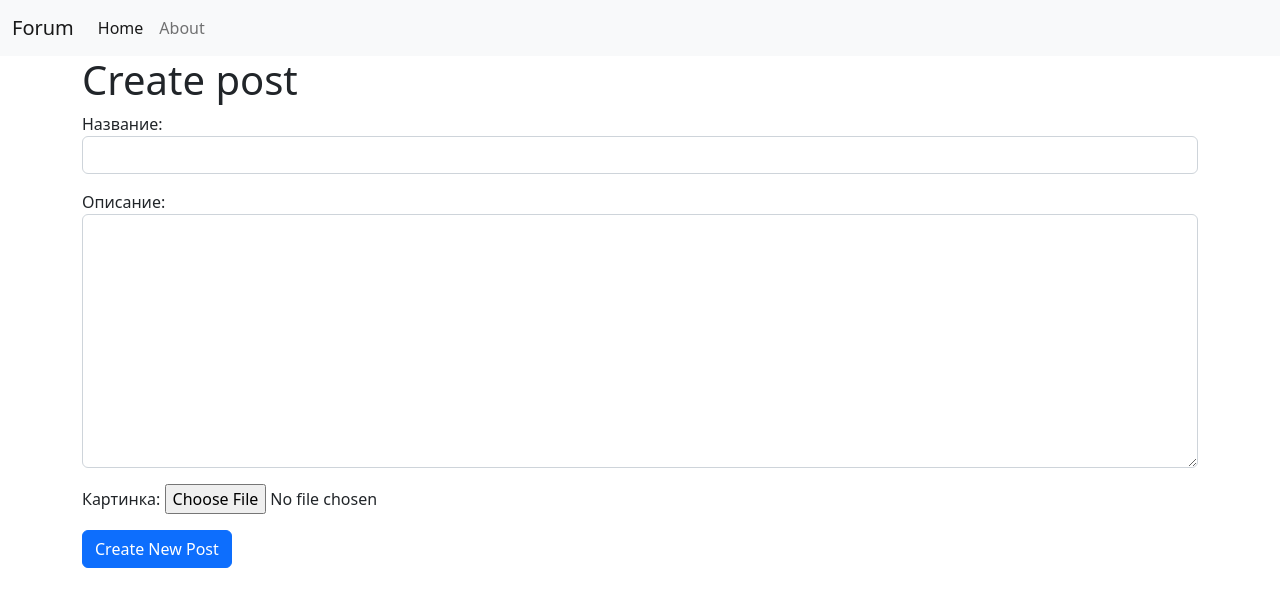
After one commit to FarhatN/Django_Forum, a Django app: page /create_post in a window 1280 px wide. The commit adds this page. Shown: the top 607 px of the page. Run offline with Django 4.2, Linux system fonts and the light colour scheme.

Commit message:
добавлена функциональность для постов и комментариев

```diff
--- /dev/null
+++ b/service/forms.py
@@ -0,0 +1,20 @@
+from django.forms import ModelForm, fields, widgets
+from .models import Post, Comment
+from django import forms
+
+class PostForm(ModelForm):
+    class Meta:
+        model = Post
+        fields = '__all__'
+        widgets = {
+            'title': forms.TextInput(attrs={'class':'form-control'}),
+            'description': forms.Textarea(attrs={'class':'form-control'}),
+        }
+
+class CommentForm(ModelForm):
+    class Meta:
+        model = Comment
+        fields = ['description']
+        widgets = {
+            'description': forms.Textarea(attrs={'class':'form-control'}),
+        }
--- a/service/models.py
+++ b/service/models.py
@@ -1,23 +1,28 @@
-from tkinter import CASCADE
-from turtle import title
 from django.db import models
+from django.urls import reverse
 
 class Post(models.Model):
 
     title = models.CharField(verbose_name='название', max_length=100)
-    descriptions = models.TextField(verbose_name='описание', null=True, blank=True)
-    image = models.ImageField(verbose_name='картинка')
+    description = models.TextField(verbose_name='описание', null=True, blank=True)
+    image = models.ImageField(verbose_name='картинка', null=True, blank=True)
     created_at = models.DateTimeField(verbose_name='дата создания', auto_now_add=True)
     updated_at = models.DateTimeField(verbose_name='дата изменения', auto_now=True)
 
     def __str__(self):
         return f'{self.title}'
 
+    def get_absolute_url(self):
+        return reverse('index')
+
 class Comment(models.Model):
 
-    descriptions = models.TextField(verbose_name='описание', null=True, blank=True)
+    description = models.TextField(verbose_name='описание', null=True, blank=True)
     post = models.ForeignKey(Post, related_name='comments', on_delete=models.CASCADE)
     created_at = models.DateTimeField(verbose_name='дата создания', auto_now_add=True)
 
     def __str__(self):
-        return f'{self.descriptions}'
+        return f'{self.description}'
+
+    def get_absolute_url(self):
+        return reverse('index')
--- a/service/urls.py
+++ b/service/urls.py
@@ -2,6 +2,11 @@ from django.urls import path
 from service import views
 
 urlpatterns = [
-    path('', views.index, name='index'),
+    path('', views.PostsView.as_view(), name='index'),
+    path('post/<int:pk>', views.DetailPostView.as_view(), name='detail_post'),
+    path('create_post', views.CreatePostView.as_view(), name='create_post'),
+    path('update_post/<int:pk>', views.UpdatePostView.as_view(), name='update_post'),
+    path('delete_post/<int:pk>', views.DeletePostView.as_view(), name='delete_post'),
+    path('post/<int:pk>/add_comment', views.AddCommentView.as_view(), name='add_comment'),
     path('about', views.about, name='about'),
 ]
--- a/service/views.py
+++ b/service/views.py
@@ -1,8 +1,44 @@
 from django.shortcuts import render, redirect
 from service.models import Post, Comment
+from django.views.generic import ListView, DetailView, CreateView, UpdateView, DeleteView
+from .forms import PostForm, CommentForm
+from django.urls import reverse_lazy
 
 def index(req):
     return render(req, 'index.html')
 
 def about(req):
     return render(req, 'about.html')
+
+class PostsView(ListView):
+    model = Post
+    template_name = 'index.html'
+    ordering = ['-created_at']
+
+class DetailPostView(DetailView):
+    model = Post
+    template_name = 'detail_post.html'
+
+class CreatePostView(CreateView):
+    model = Post
+    template_name = 'create_post.html'
+    form_class = PostForm
+
+class UpdatePostView(UpdateView):
+    model = Post
+    template_name = 'create_post.html'
+    form_class = PostForm
+
+class DeletePostView(DeleteView):
+    model = Post
+    template_name = 'delete_post.html'
+    success_url = reverse_lazy('index')
+
+class AddCommentView(CreateView):
+    model = Comment
+    template_name = 'add_comment.html'
+    form_class = CommentForm
+
+    def form_valid(self, form):
+        form.instance.post_id = self.kwargs['pk']
+        return super().form_valid(form)
--- /dev/null
+++ b/templates/create_post.html
@@ -0,0 +1,10 @@
+{% extends 'index.html' %}
+
+{% block content %}
+    <h1>Create post</h1>
+    <form method="POST" enctype="multipart/form-data">
+        {% csrf_token %}
+        {{ form.as_p }}
+        <button class="btn btn-primary">Create New Post</button>
+    </form>
+{% endblock %}
--- a/templates/index.html
+++ b/templates/index.html
@@ -11,12 +11,37 @@
     <title>Forums</title>
 </head>
 <body>
-
     {% include 'navbar.html' %}
-
     <div class="container">
         {% block content %}
             <h1>Forum</h1>
+            <a href="{% url 'create_post' %}" class="btn btn-primary">Create New Post</a>
+            <table class="table">
+                <thead>
+                  <tr>
+                      <th scope="col">Title</th>
+                      <th scope="col">Description</th>
+                      <th scope="col">Created at</th>
+                    <th scope="col">Edit</th>
+                    <th scope="col">Delete</th>
+                  </tr>
+                </thead>
+                <tbody>
+                    {% if object_list %}
+                        {% for post in object_list %}
+                        <tr>
+                            <td><a href="{% url 'detail_post' post.pk %}">{{ post.title }}</a></td>
+                            <td>{{ post.description }}</td>
+                            <th scope="row">{{ post.created_at }}</th>
+                            <td><a href="{% url 'update_post' post.pk %}" class="btn btn-primary">Edit</a></td>
+                            <td><a href="{% url 'delete_post' post.pk %}" class="btn btn-danger">Delete</a></td>
+                        </tr>
+                        {% endfor %}
+                    {% else %}
+                        <p>No posts</p>
+                    {% endif %}
+                </tbody>
+              </table>
         {% endblock %}
     </div>
 </body>
```
Also changed, not shown: templates/add_comment.html (added, +10 -0 lines), templates/delete_post.html (added, +11 -0 lines), templates/detail_post.html (added, +24 -0 lines), service/migrations/0002_alter_post_image.py (added), service/migrations/0003_rename_descriptions_comment_description_and_more.py (added).
